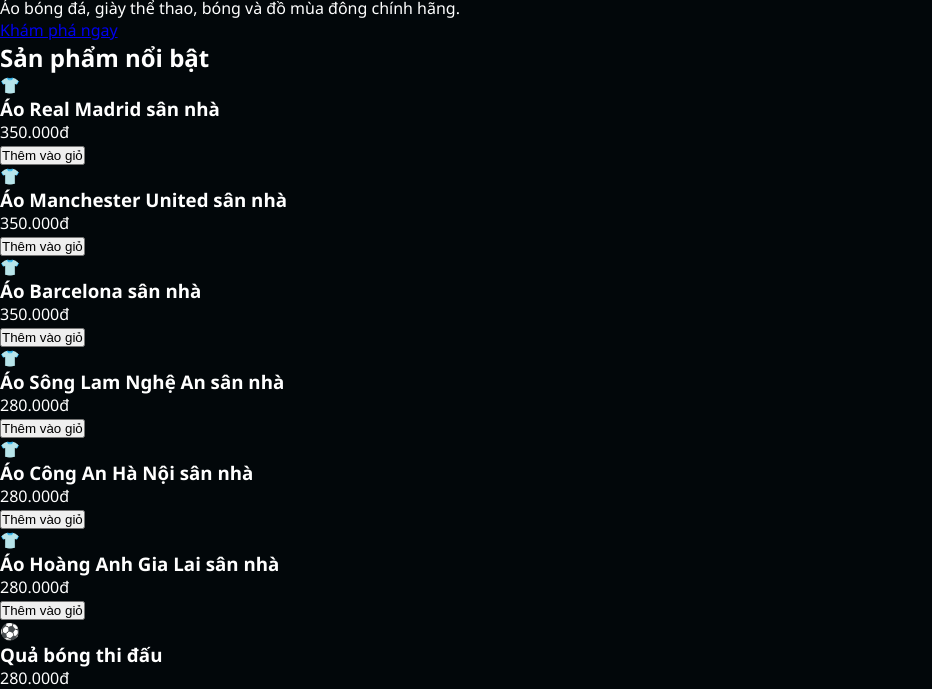
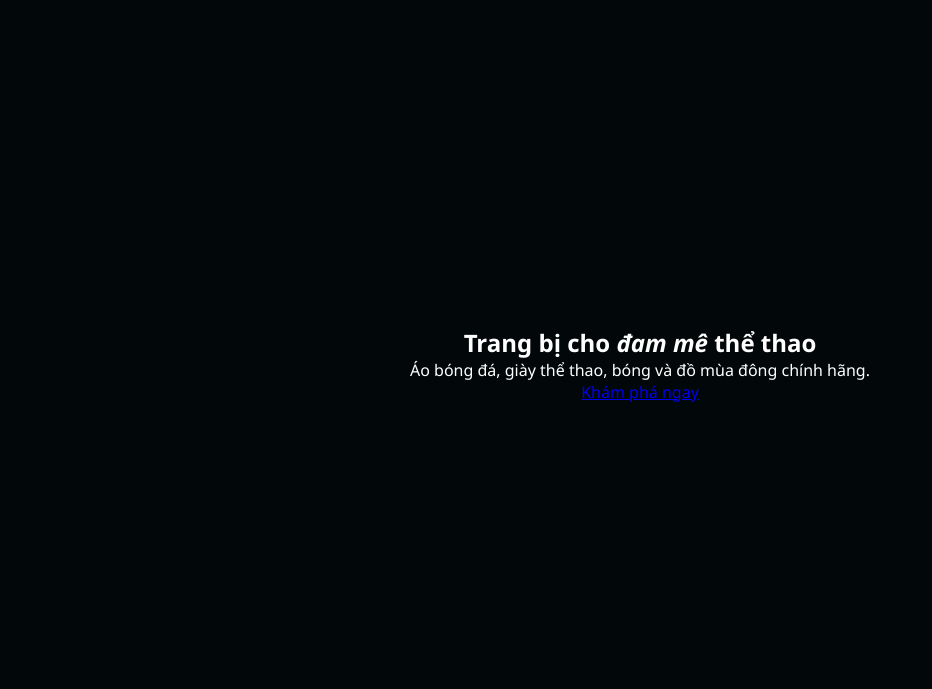
Before and after one commit to nganquocanh231/website_baitaplon_ky1, a plain HTML site: page index.html in a window 1280 px wide. Shown: the part 102-791 px from the top of the page, without its empty margins (0-932 px from the left). Drawn offline with Linux system fonts and the light colour scheme.

```diff
--- a/style.css
+++ b/style.css
@@ -2,3 +2,8 @@
 html { scroll-behavior: smooth; }
 body { background: #02070A; color: #fff; }
 body { font-family: 'Segoe UI', Arial, sans-serif; }
+.hero {
+  min-height: 100vh;
+  display: flex; flex-direction: column;
+  align-items: center; justify-content: center; text-align: center;
+}
```
